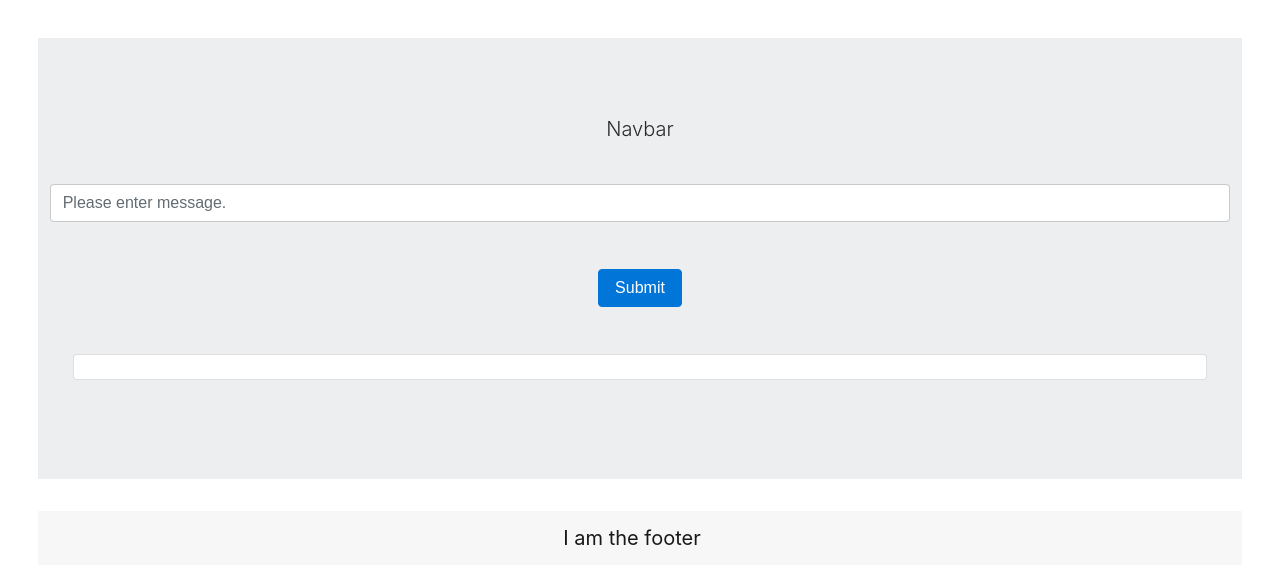
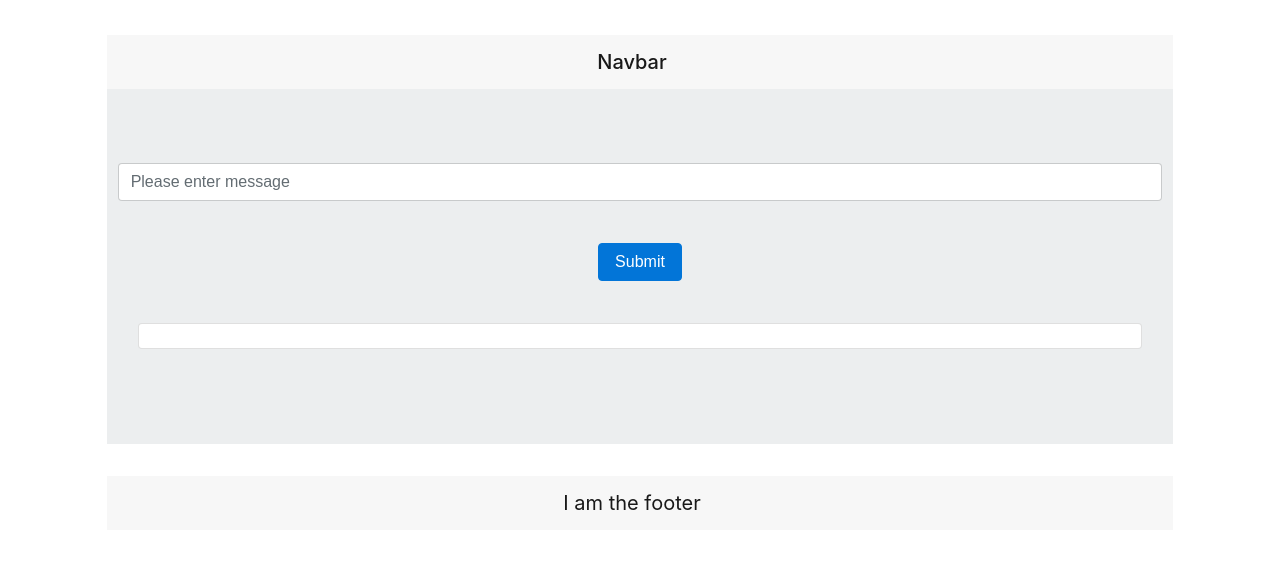
Before and after one commit to caep2015/React-Props-Children-App, a React app: page / in a window 1280 px wide. Built offline with nearby package versions, Linux system fonts and the light colour scheme.

Commit message:
more adjustments to styling

```diff
--- a/public/index.html
+++ b/public/index.html
@@ -26,7 +26,7 @@
     <noscript>
       You need to enable JavaScript to run this app.
     </noscript>
-    <div id="root"></div>
+    <div class="container" id="root"></div>
     <!--
       This HTML file is a template.
       If you open it directly in the browser, you will see an empty page.
--- a/src/components/Header.js
+++ b/src/components/Header.js
@@ -3,7 +3,9 @@ import React, { Component } from 'react'
 export default class Header extends Component {
   render() {
     return (
-      <nav></nav>
+      <nav class="navbar navbar-light bg-faded">
+        <h1 class="navbar-brand mb-0">Navbar</h1>
+      </nav>
     );
   }
 }
--- a/src/components/ParentComponent.js
+++ b/src/components/ParentComponent.js
@@ -32,15 +32,14 @@ export default class ParentComponent extends Component {
     this.setState({whatToSay: ""});
 
   }
-  render() {
+
+
+render () {
     return (
+
       <div className="jumbotron jumbotron-fluid">
-         <div className="container">
-
-           <p className="lead">Navbar</p>
-         </div>
         <div>
-           <input className="form-control" onChange={this.handleInput} type='text' placeholder="Please enter message." value={this.state.whatToSay}/>
+          <input className="form-control" onChange={this.handleInput} type='text' placeholder="Please enter message" value={this.state.whatToSay}/>
         </div>
         <div>
           <ChildComponent onClick={this.handleSubmit} />
```
Lines whose indentation alone changed are shown as unchanged.
